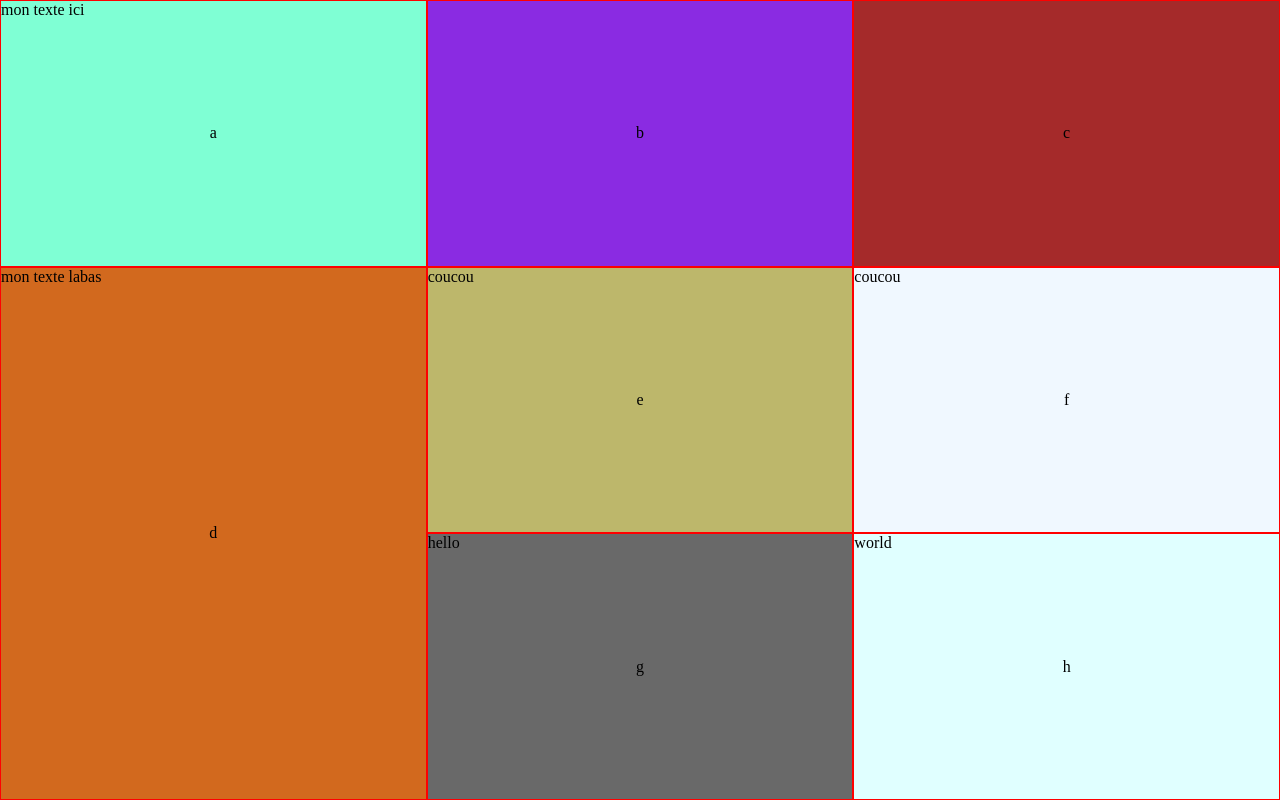
After one commit to codeuronline/Aux2Alpes, a PHP site: page /dev/test.html in a window 1280 px wide. The commit adds this page. Run offline with PHP 8.4, Linux system fonts and the light colour scheme.

Commit message:
grid version

```diff
--- /dev/null
+++ b/dev/test.css
@@ -0,0 +1,64 @@
+.container {  display: grid;
+  grid-template-columns: 1fr 1fr 1fr;
+  grid-template-rows: 1fr 1fr 1fr;
+  gap: 0px 0px;
+  grid-auto-flow: row;
+  grid-template-areas:
+    "a b c"
+    "d e f"
+    "d g h";
+}
+
+.a {
+    background-color: aquamarine;
+    grid-area: a; }
+
+.b {
+    background-color:blueviolet;
+    grid-area: b; }
+
+.c {
+    background-color:brown;
+    grid-area: c; }
+
+.d {
+    background-color:chocolate;
+    grid-area: d; }
+
+.e {
+    background-color:darkkhaki;
+    grid-area: e; }
+
+.f {
+    background-color:aliceblue;
+    grid-area: f; }
+
+.g {
+    background-color:dimgray;
+    grid-area: g; }
+
+.h {background-color :lightcyan;
+    grid-area: h; }
+    html, body , .container {
+        height: 100%;
+        margin: 0;
+      }
+
+      /* For presentation only, no need to copy the code below */
+
+      .container * {
+        border: 1px solid red;
+        position: relative;
+      }
+
+      .container *:after {
+        content:attr(class);
+        position: absolute;
+        top: 0;
+        left: 0;
+        width: 100%;
+        height: 100%;
+        display: grid;
+        align-items: center;
+        justify-content: center;
+      }
--- /dev/null
+++ b/dev/test.html
@@ -0,0 +1,21 @@
+<!DOCTYPE html>
+<html>
+
+<head>
+    <link href="test.css" rel="stylesheet" />
+</head>
+
+<body>
+    <div class="container">
+        <div class="a">mon texte ici</div>
+        <div class="b"></div>
+        <div class="c"></div>
+        <div class="d">mon texte labas</div>
+        <div class="e">coucou</div>
+        <div class="f">coucou</div>
+        <div class="g">hello</div>
+        <div class="h">world</div>
+    </div>
+</body>
+
+</html>
```
Also changed, not shown: dev/index.php (+12 -1 lines).
